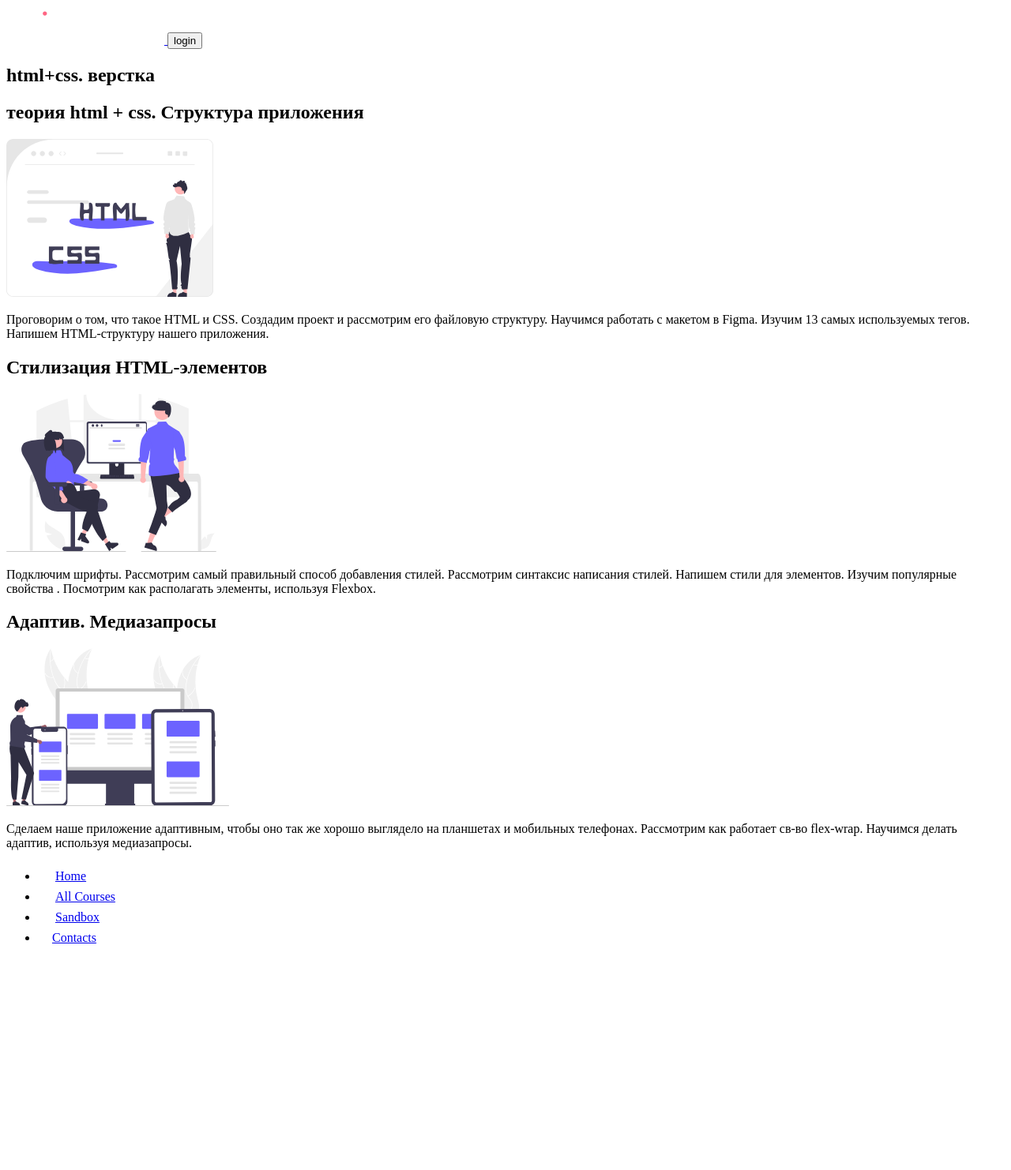
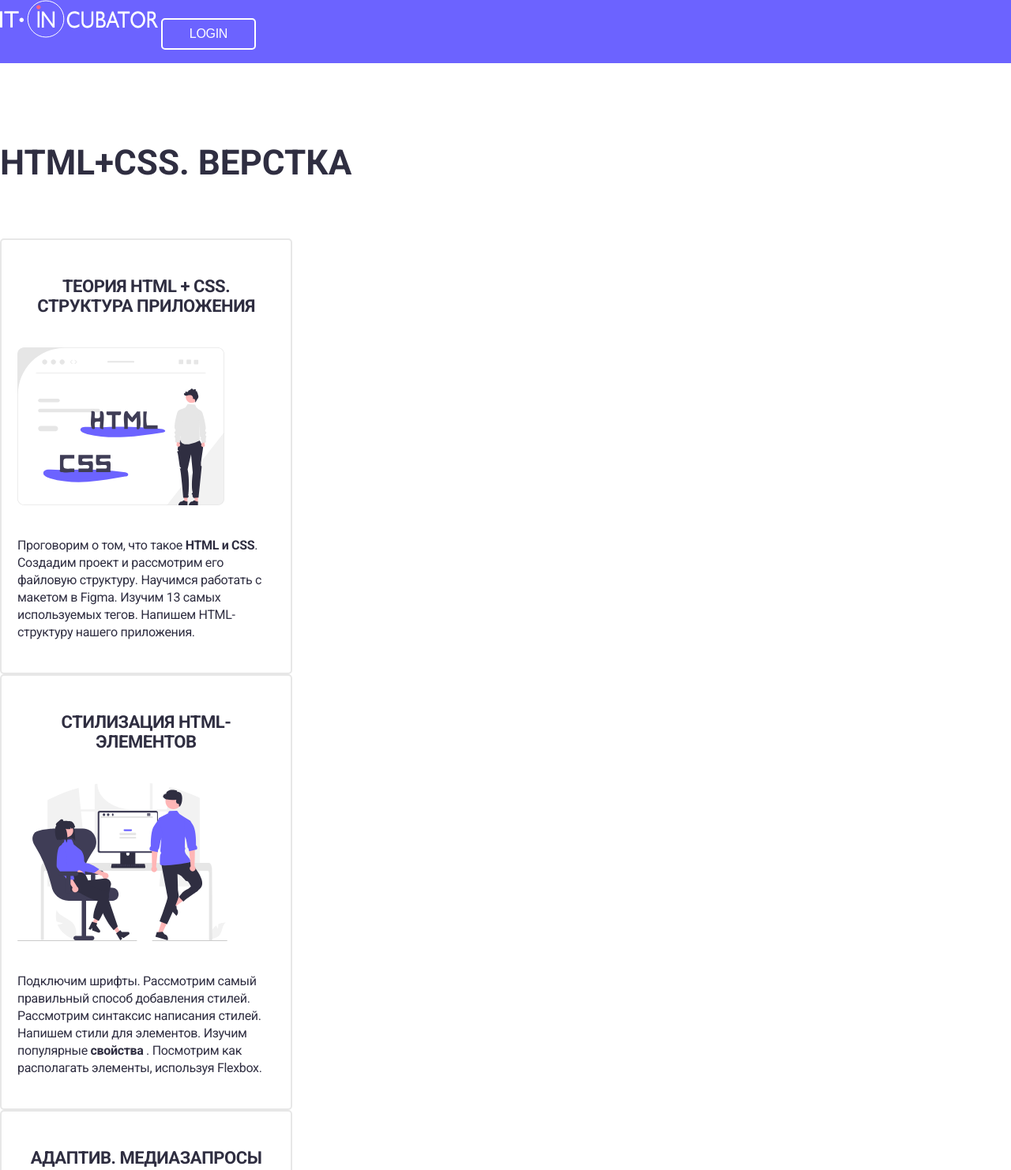
Before and after one commit to SHEENSHEELLA/HTML-and-CSS-layout, a plain HTML site: page index.html in a window 1280 px wide. Shown: the top 1482 px of the page at 79% size. Before the commit the page ends 1213 px from the top, so only its background shows below. Drawn offline with Linux system fonts and the light colour scheme.

Commit message:
Modify the html file. Add a css file and write basic styles

```diff
--- a/index.html
+++ b/index.html
@@ -3,72 +3,85 @@
   <head>
     <meta charset="UTF-8" />
     <meta name="viewport" content="width=device-width, initial-scale=1.0" />
+    <link rel="preconnect" href="https://fonts.googleapis.com" />
+    <link rel="preconnect" href="https://fonts.gstatic.com" crossorigin />
+    <link
+      href="https://fonts.googleapis.com/css2?family=Roboto:ital,wght@0,100..900;1,100..900&display=swap"
+      rel="stylesheet"
+    />
+    <link rel="stylesheet" href="style.css" />
     <title>Document</title>
   </head>
   <body>
     <header>
-      <a href="#">
-        <img src="./assets/img/logo.svg" alt="logo it-incubator" />
+      <a href="">
+        <img src="./assets/img/logo.svg" alt="logo" />
       </a>
-      <button>login</button>
+      <button class="btn">login</button>
     </header>
-    <section>
+    <section class="main-section">
       <h1>html+css. верстка</h1>
-      <div>
-        <h2>теория html + css. Структура приложения</h2>
-        <img src="./assets/img/img-1.svg" alt="theory html" />
-        <p>
-          Проговорим о том, что такое HTML и CSS. Создадим проект и рассмотрим
-          его файловую структуру. Научимся работать с макетом в Figma. Изучим 13
-          самых используемых тегов. Напишем HTML-структуру нашего приложения.
+      <div class="card">
+        <h2 class="card-title">теория html + css. Структура приложения</h2>
+        <img class="card-img" src="./assets/img/img-1.svg" alt="theory html" />
+        <p class="card-text">
+          Проговорим о том, что такое <span>HTML и CSS</span>. Создадим проект и
+          рассмотрим его файловую структуру. Научимся работать с макетом в
+          Figma. Изучим 13 самых используемых тегов. Напишем HTML-структуру
+          нашего приложения.
         </p>
       </div>
-      <div>
-        <h2>Стилизация HTML-элементов</h2>
-        <img src="./assets/img/img-2.svg" alt="styles html elements" />
-        <p>
+
+      <div class="card">
+        <h2 class="card-title">Стилизация HTML-элементов</h2>
+        <img
+          class="card-img"
+          src="./assets/img/img-2.svg"
+          alt="styles html elements"
+        />
+        <p class="card-text">
           Подключим шрифты. Рассмотрим самый правильный способ добавления
           стилей. Рассмотрим синтаксис написания стилей. Напишем стили для
-          элементов. Изучим популярные свойства . Посмотрим как располагать
-          элементы, используя Flexbox.
+          элементов. Изучим популярные <span>свойства</span> . Посмотрим как
+          располагать элементы, используя Flexbox.
         </p>
       </div>
-      <div>
-        <h2>Адаптив. Медиазапросы</h2>
-        <img src="./assets/img/img-3.svg" alt="media queries" />
-        <p>
+
+      <div class="card">
+        <h2 class="card-title">Адаптив. Медиазапросы</h2>
+        <img
+          class="card-img"
+          src="./assets/img/img-3.svg"
+          alt="media queries"
+        />
+        <p class="card-text">
           Сделаем наше приложение адаптивным, чтобы оно так же хорошо выглядело
           на планшетах и мобильных телефонах. Рассмотрим как работает св-во
-          flex-wrap. Научимся делать адаптив, используя медиазапросы.
+          flex-wrap. Научимся делать <span>адаптив</span>, используя
+          медиазапросыне
         </p>
       </div>
     </section>
     <footer>
       <ul>
         <li>
-          <a href="#"
-            ><img src="./assets/img/home-icon.svg" alt="home-icon" />Home</a
-          >
+          <a href=""><img src="./assets/img/home-icon.svg" alt="icon" />Home</a>
         </li>
         <li>
-          <a href="#"
-            ><img src="./assets/img/computer-icon.svg" alt="computer-icon" />All
-            Courses</a
-          >
+          <a href=""
+            ><img src="./assets/img/computer-icon.svg" alt="icon" />All Courses
+          </a>
         </li>
         <li>
-          <a href="#"
-            ><img
-              src="./assets/img/sandbox-icon.svg"
-              alt="sandbox-icon"
-            />Sandbox</a
-          >
+          <a href=""
+            ><img src="./assets/img/sandbox-icon.svg" alt="icon" />Sandbox
+          </a>
         </li>
         <li>
-          <a href="#"
+          <a href=""
             ><img
               src="./assets/img/map-pointer-icon.svg"
-              alt="map-pointer-icon"
+              alt="icon"
             />Contacts</a
           >
         </li>
--- /dev/null
+++ b/style.css
@@ -0,0 +1,89 @@
+* {
+  padding: 0;
+  margin: 0;
+  box-sizing: border-box;
+}
+
+body {
+  font-family: 'Roboto', sans-serif;
+}
+
+header,
+footer {
+  background-color: #6c63ff;
+  height: 80px;
+}
+
+a {
+  text-decoration: none;
+}
+
+.btn {
+  border: 2px solid #fff;
+  border-radius: 5px;
+  width: 120px;
+  height: 40px;
+  background-color: transparent;
+  font-weight: 500;
+  font-size: 16px;
+  letter-spacing: -0.02em;
+  text-transform: uppercase;
+  text-align: center;
+  color: #fff;
+}
+
+.main-section {
+  padding: 100px 0 46px;
+}
+
+h1 {
+  font-weight: 700;
+  font-size: 44px;
+  text-transform: uppercase;
+  color: #2f2e41;
+  margin-bottom: 70px;
+}
+
+.card {
+  border: 2px solid #e7e7e7;
+  border-radius: 5px;
+  width: 370px;
+  height: 552px;
+  background: #fff;
+  padding: 46px 20px;
+}
+
+.card-title {
+  font-weight: 700;
+  font-size: 22px;
+  letter-spacing: -0.02em;
+  text-transform: uppercase;
+  text-align: center;
+  color: #2f2e41;
+  margin-bottom: 40px;
+}
+
+.card-img {
+  margin-bottom: 36px;
+}
+
+.card-text {
+  font-weight: 400;
+  font-size: 16px;
+  line-height: 1.375;
+  letter-spacing: -0.02em;
+  color: #2f2e41;
+}
+
+.card-text span {
+  font-weight: 700;
+}
+
+footer a {
+  font-weight: 400;
+  font-size: 16px;
+  line-height: 1.375;
+  letter-spacing: -0.02em;
+  text-transform: capitalize;
+  color: #fff;
+}
```
